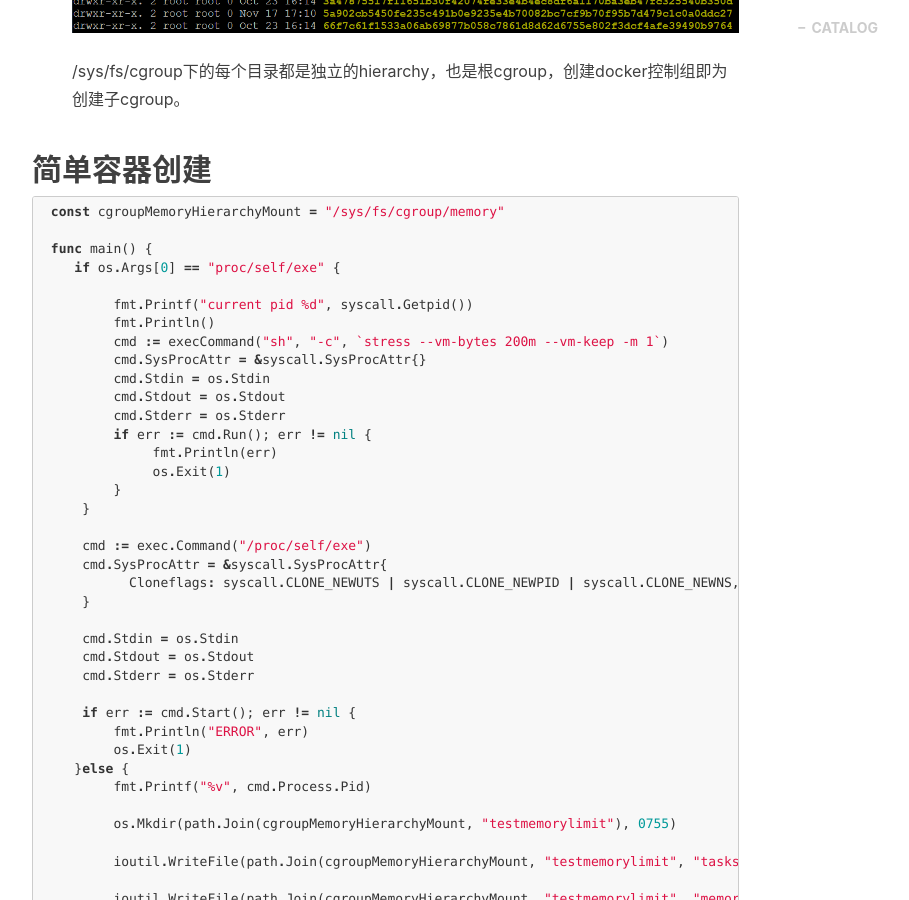
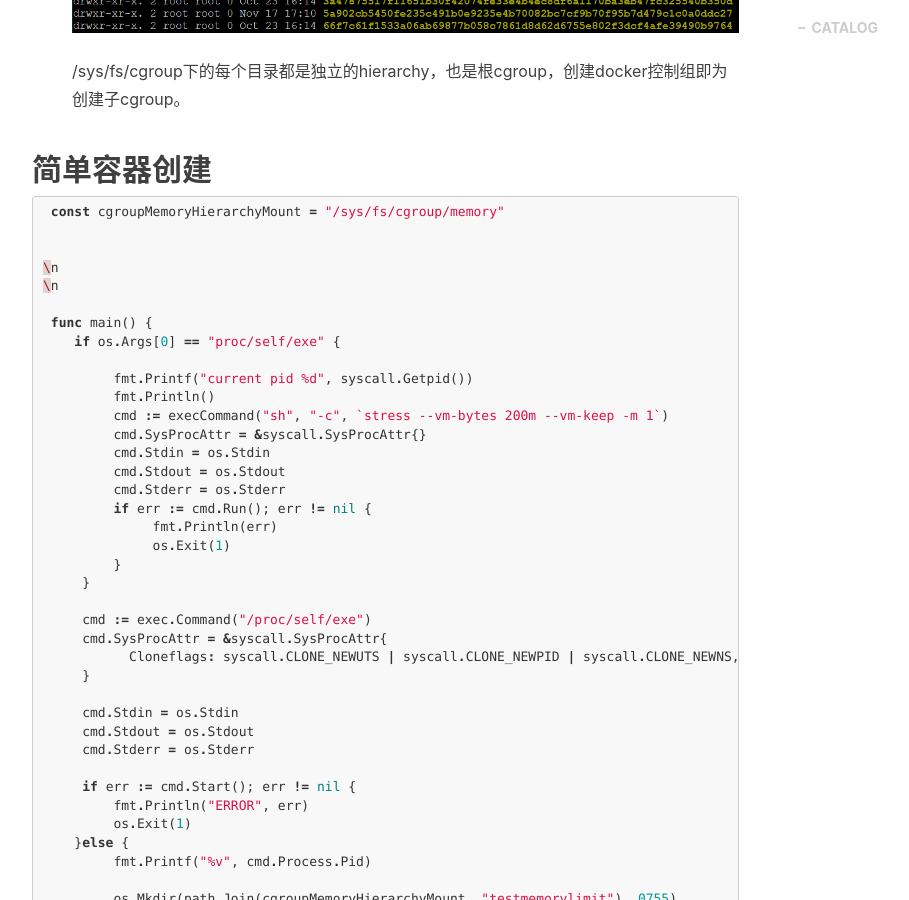
Before and after one commit to ZhuoHuang-HUST/zhuohuang-hust.github.io, a Jekyll site: the page built from _posts/2017-12-04-Namespace_Cgroup的基本使用.markdown, in a window 1280 px wide and 900 px high, scrolled down 2414 px. Shown: the whole window, without its empty margins (233-1142 px from the left). Built offline with Jekyll 4.4.1, drawn with Linux system fonts in a browser that asks for light colours; nearby versions of some CDN libraries; comment, search, counter and statistics services are not loaded.

````diff
--- a/_posts/2017-12-04-Namespace_Cgroup的基本使用.markdown
+++ b/_posts/2017-12-04-Namespace_Cgroup的基本使用.markdown
@@ -58,6 +58,10 @@ cpu和memory下分别都存在docker控制组
 ```go
  const cgroupMemoryHierarchyMount = "/sys/fs/cgroup/memory"
 
+
+\n
+\n
+
  func main() {
     if os.Args[0] == "proc/self/exe" {
 
````
Also changed, not shown: other parts of _posts/2017-12-04-Namespace_Cgroup的基本使用.markdown (+2 -2 lines).
